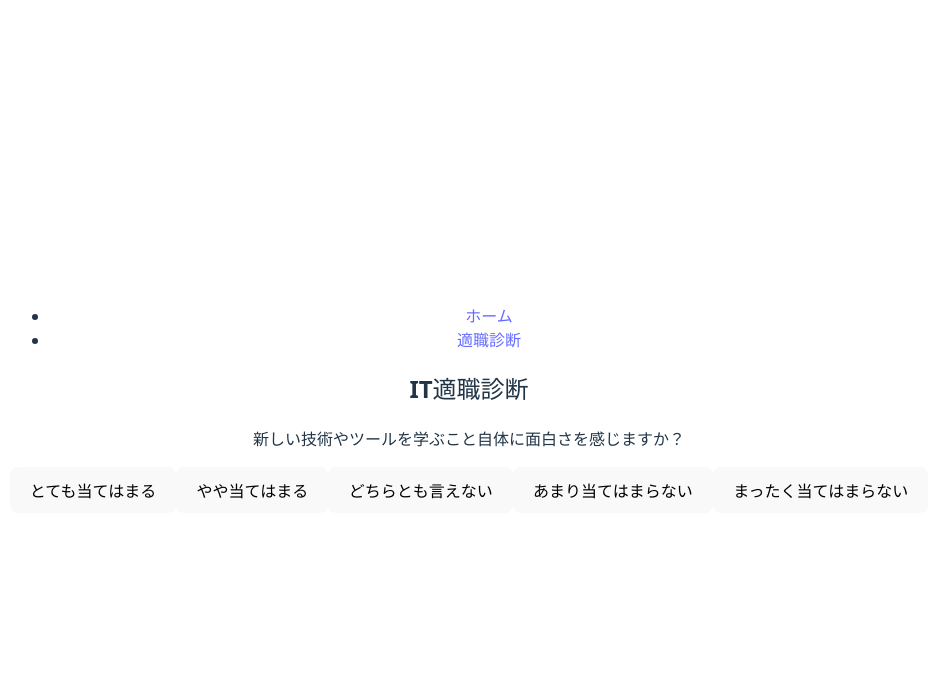
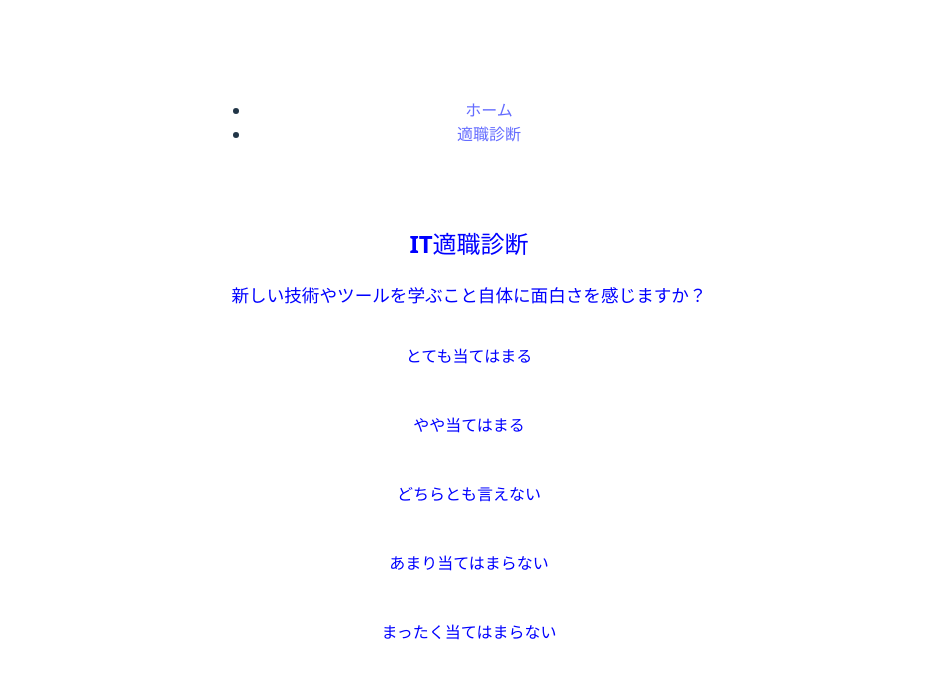
Before and after one commit to K-it55/IT_Career_Compass, a React (Vite) app: page /aptitude-test in a window 1280 px wide. Shown: the top 678 px of the page, without its empty margins (171-1109 px from the left). Built offline with nearby package versions, Linux system fonts and the light colour scheme.

Commit message:
職種を変更し、質問も変更

```diff
--- a/src/App.tsx
+++ b/src/App.tsx
@@ -1,7 +1,8 @@
 import { BrowserRouter as Router, Routes, Route, Link } from 'react-router-dom';
 import Home from './pages/Home';
 import AptitudeTest from './pages/AptitudeTest';
-import './App.css'; // スタイルシートをインポート
+import './App.css';
+import './AptitudeTest.css';
 
 function App() {
   return (
--- a/src/AptitudeTest.css
+++ b/src/AptitudeTest.css
@@ -1,45 +1,70 @@
-/* src/AptitudeTest.css */
+/* アプリケーション全体のコンテナのスタイル */
 .aptitude-test-container {
+  display: flex;
+  flex-direction: column;
+  align-items: center;
+  text-align: center;
   max-width: 600px;
   margin: 40px auto;
   padding: 20px;
-  border: 1px solid #ccc;
+  background-color: #ffffff;
   border-radius: 8px;
-  text-align: center;
 }
 
-.options-container {
-  margin-top: 20px;
+.aptitude-test-container h2 {
+  color: blue;
 }
 
+.aptitude-test-container p {
+  font-size: 1.1em;
+  color: blue;
+  margin-bottom: 20px;
+}
+
+/* 質問の選択肢を格納するコンテナのスタイル */
+.options-container {
+  display: flex; /* ボタンを柔軟に配置するためのフレックスボックス */
+  flex-direction: column; /* これがボタンを縦並びにします */
+  gap: 15px; /* ボタン間の間隔を空けます */
+  width: 100%; /* コンテナの幅を100%に設定 */
+  align-items: center; /* 子要素（ボタン）を中央に配置します */
+}
+
+/* 選択肢ボタン自体のスタイル */
 .options-container button {
   padding: 10px 20px;
   margin: 5px;
+  color: blue; /* ボタンの文字色 */
+  background-color: #ffffff; /* ボタンの背景色 */
   border: none;
-  background-color: #007bff;
-  color: white;
   cursor: pointer;
   border-radius: 5px;
 }
 
 .options-container button:hover {
-  background-color: #0056b3;
+  background-color: #e0e2e5;  /* ホバー時に少し暗くする */
+  border-color: #a0a0a0; /* ホバー時に枠線の色を変える */
+  transform: translateY(-2px); /* ホバー時に少し上に移動するエフェクト */
 }
 
+/* 診断結果のスタイル */
 .result-container {
-  text-align: left; /* 結果のテキストを左寄せにする */
+  text-align: left;
+  width: 100%;
+  max-width: 600px;
 }
 
 .job-details {
   margin-top: 20px;
   padding: 20px;
-  background-color: #f9f9f9;
+  background-color: #e9ecef;
   border-radius: 8px;
 }
 
 .job-details h4 {
   border-bottom: 2px solid #007bff;
   padding-bottom: 5px;
+  margin-bottom: 10px;
 }
 
 .job-details ul {
@@ -48,8 +73,9 @@
 }
 
 .job-details li {
-  background-color: #e9ecef;
-  padding: 10px;
-  margin-bottom: 8px;
+  background-color: #f8f9fa;
+  padding: 12px;
+  margin-bottom: 10px;
   border-radius: 5px;
+  box-shadow: 0 2px 4px rgba(0, 0, 0, 0.05);
 }
--- a/src/data/questions.ts
+++ b/src/data/questions.ts
@@ -3,176 +3,165 @@ export const questions = [
     id: 1,
     text: '新しい技術やツールを学ぶこと自体に面白さを感じますか？',
     options: [
-      { text: 'とても当てはまる', scores: { frontend: 5, backend: 5, infra: 5, pm: 3, data: 4, designer: 3 } },
-      { text: 'やや当てはまる', scores: { frontend: 4, backend: 4, infra: 4, pm: 2, data: 3, designer: 2 } },
-      { text: 'どちらとも言えない', scores: { frontend: 3, backend: 3, infra: 3, pm: 2, data: 3, designer: 2 } },
-      { text: 'あまり当てはまらない', scores: { frontend: 2, backend: 2, infra: 2, pm: 2, data: 2, designer: 1 } },
-      { text: 'まったく当てはまらない', scores: { frontend: 1, backend: 1, infra: 1, pm: 1, data: 1, designer: 1 } },
+      { text: 'とても当てはまる', scores: { frontend: 5, backend: 5, infra: 5, security: 4, data: 4, pm: 3 } },
+      { text: 'やや当てはまる', scores: { frontend: 4, backend: 4, infra: 4, security: 3, data: 3, pm: 2 } },
+      { text: 'どちらとも言えない', scores: { frontend: 3, backend: 3, infra: 3, security: 3, data: 3, pm: 2 } },
+      { text: 'あまり当てはまらない', scores: { frontend: 2, backend: 2, infra: 2, security: 2, data: 2, pm: 1 } },
+      { text: 'まったく当てはまらない', scores: { frontend: 1, backend: 1, infra: 1, security: 1, data: 1, pm: 1 } },
     ],
   },
   {
     id: 2,
     text: '論理的に物事を考え、複雑な問題を解くのが得意ですか？',
     options: [
-      { text: 'とても当てはまる', scores: { frontend: 4, backend: 5, infra: 5, pm: 4, data: 5, designer: 2 } },
-      { text: 'やや当てはまる', scores: { frontend: 3, backend: 4, infra: 4, pm: 3, data: 4, designer: 2 } },
-      { text: 'どちらとも言えない', scores: { frontend: 3, backend: 3, infra: 3, pm: 3, data: 3, designer: 2 } },
-      { text: 'あまり当てはまらない', scores: { frontend: 2, backend: 2, infra: 2, pm: 2, data: 2, designer: 1 } },
-      { text: 'まったく当てはまらない', scores: { frontend: 1, backend: 1, infra: 1, pm: 1, data: 1, designer: 1 } },
+      { text: 'とても当てはまる', scores: { frontend: 4, backend: 5, infra: 5, security: 5, data: 5, pm: 4 } },
+      { text: 'やや当てはまる', scores: { frontend: 3, backend: 4, infra: 4, security: 4, data: 4, pm: 3 } },
+      { text: 'どちらとも言えない', scores: { frontend: 3, backend: 3, infra: 3, security: 3, data: 3, pm: 3 } },
+      { text: 'あまり当てはまらない', scores: { frontend: 2, backend: 2, infra: 2, security: 2, data: 2, pm: 2 } },
+      { text: 'まったく当てはまらない', scores: { frontend: 1, backend: 1, infra: 1, security: 1, data: 1, pm: 1 } },
     ],
   },
   {
     id: 3,
     text: 'デザインや見た目にこだわり、美しいものを作ることに興味がありますか？',
     options: [
-      { text: 'とても当てはまる', scores: { frontend: 4, backend: 1, infra: 1, pm: 2, data: 1, designer: 5 } },
-      { text: 'やや当てはまる', scores: { frontend: 3, backend: 1, infra: 1, pm: 2, data: 1, designer: 4 } },
-      { text: 'どちらとも言えない', scores: { frontend: 3, backend: 2, infra: 2, pm: 2, data: 2, designer: 3 } },
-      { text: 'あまり当てはまらない', scores: { frontend: 2, backend: 3, infra: 3, pm: 3, data: 3, designer: 2 } },
-      { text: 'まったく当てはまらない', scores: { frontend: 1, backend: 4, infra: 4, pm: 3, data: 4, designer: 1 } },
+      { text: 'とても当てはまる', scores: { frontend: 5, backend: 1, infra: 1, security: 1, data: 1, pm: 2 } },
+      { text: 'やや当てはまる', scores: { frontend: 4, backend: 1, infra: 1, security: 1, data: 1, pm: 2 } },
+      { text: 'どちらとも言えない', scores: { frontend: 3, backend: 2, infra: 2, security: 2, data: 2, pm: 3 } },
+      { text: 'あまり当てはまらない', scores: { frontend: 2, backend: 3, infra: 3, security: 3, data: 3, pm: 3 } },
+      { text: 'まったく当てはまらない', scores: { frontend: 1, backend: 4, infra: 4, security: 4, data: 4, pm: 4 } },
     ],
   },
   {
     id: 4,
     text: '膨大なデータから傾向やパターンを見つけ出す作業が好きですか？',
     options: [
-      { text: 'とても当てはまる', scores: { frontend: 2, backend: 3, infra: 2, pm: 2, data: 5, designer: 1 } },
-      { text: 'やや当てはまる', scores: { frontend: 2, backend: 3, infra: 2, pm: 2, data: 4, designer: 1 } },
-      { text: 'どちらとも言えない', scores: { frontend: 3, backend: 3, infra: 3, pm: 3, data: 3, designer: 2 } },
-      { text: 'あまり当てはまらない', scores: { frontend: 3, backend: 2, infra: 3, pm: 4, data: 2, designer: 3 } },
-      { text: 'まったく当てはまらない', scores: { frontend: 4, backend: 2, infra: 4, pm: 5, data: 1, designer: 4 } },
+      { text: 'とても当てはまる', scores: { frontend: 2, backend: 3, infra: 2, security: 3, data: 5, pm: 3 } },
+      { text: 'やや当てはまる', scores: { frontend: 2, backend: 3, infra: 2, security: 3, data: 4, pm: 2 } },
+      { text: 'どちらとも言えない', scores: { frontend: 3, backend: 3, infra: 3, security: 3, data: 3, pm: 3 } },
+      { text: 'あまり当てはまらない', scores: { frontend: 3, backend: 2, infra: 3, security: 2, data: 2, pm: 4 } },
+      { text: 'まったく当てはまらない', scores: { frontend: 4, backend: 2, infra: 4, security: 2, data: 1, pm: 5 } },
     ],
   },
   {
     id: 5,
     text: 'チームをまとめたり、プロジェクト全体の進行管理をすることに興味がありますか？',
     options: [
-      { text: 'とても当てはまる', scores: { frontend: 2, backend: 2, infra: 2, pm: 5, data: 3, designer: 2 } },
-      { text: 'やや当てはまる', scores: { frontend: 2, backend: 2, infra: 2, pm: 4, data: 2, designer: 2 } },
-      { text: 'どちらとも言えない', scores: { frontend: 3, backend: 3, infra: 3, pm: 3, data: 3, designer: 3 } },
-      { text: 'あまり当てはまらない', scores: { frontend: 3, backend: 3, infra: 3, pm: 2, data: 2, designer: 3 } },
-      { text: 'まったく当てはまらない', scores: { frontend: 4, backend: 4, infra: 4, pm: 1, data: 2, designer: 4 } },
+      { text: 'とても当てはまる', scores: { frontend: 2, backend: 2, infra: 2, security: 2, data: 3, pm: 5 } },
+      { text: 'やや当てはまる', scores: { frontend: 2, backend: 2, infra: 2, security: 2, data: 2, pm: 4 } },
+      { text: 'どちらとも言えない', scores: { frontend: 3, backend: 3, infra: 3, security: 3, data: 3, pm: 3 } },
+      { text: 'あまり当てはまらない', scores: { frontend: 3, backend: 3, infra: 3, security: 3, data: 2, pm: 2 } },
+      { text: 'まったく当てはまらない', scores: { frontend: 4, backend: 4, infra: 4, security: 4, data: 2, pm: 1 } },
     ],
   },
   {
     id: 6,
     text: 'システムの基盤となるサーバーやネットワークを構築・管理することに魅力を感じますか？',
     options: [
-      { text: 'とても当てはまる', scores: { frontend: 2, backend: 3, infra: 5, pm: 2, data: 2, designer: 1 } },
-      { text: 'やや当てはまる', scores: { frontend: 2, backend: 3, infra: 4, pm: 2, data: 2, designer: 1 } },
-      { text: 'どちらとも言えない', scores: { frontend: 3, backend: 3, infra: 3, pm: 3, data: 3, designer: 2 } },
-      { text: 'あまり当てはまらない', scores: { frontend: 4, backend: 3, infra: 2, pm: 3, data: 3, designer: 3 } },
-      { text: 'まったく当てはまらない', scores: { frontend: 5, backend: 4, infra: 1, pm: 4, data: 4, designer: 4 } },
+      { text: 'とても当てはまる', scores: { frontend: 2, backend: 3, infra: 5, security: 4, data: 2, pm: 2 } },
+      { text: 'やや当てはまる', scores: { frontend: 2, backend: 3, infra: 4, security: 3, data: 2, pm: 2 } },
+      { text: 'どちらとも言えない', scores: { frontend: 3, backend: 3, infra: 3, security: 3, data: 3, pm: 3 } },
+      { text: 'あまり当てはまらない', scores: { frontend: 4, backend: 3, infra: 2, security: 2, data: 3, pm: 3 } },
+      { text: 'まったく当てはまらない', scores: { frontend: 5, backend: 4, infra: 1, security: 1, data: 4, pm: 4 } },
     ],
   },
   {
     id: 7,
     text: 'ユーザーが直接触れる部分（ボタンや画面など）の開発をしたいですか？',
     options: [
-      { text: 'とても当てはまる', scores: { frontend: 5, backend: 2, infra: 1, pm: 2, data: 1, designer: 3 } },
-      { text: 'やや当てはまる', scores: { frontend: 4, backend: 2, infra: 1, pm: 2, data: 1, designer: 3 } },
-      { text: 'どちらとも言えない', scores: { frontend: 3, backend: 3, infra: 2, pm: 3, data: 2, designer: 3 } },
-      { text: 'あまり当てはまらない', scores: { frontend: 2, backend: 4, infra: 3, pm: 3, data: 3, designer: 2 } },
-      { text: 'まったく当てはまらない', scores: { frontend: 1, backend: 5, infra: 4, pm: 4, data: 4, designer: 1 } },
+      { text: 'とても当てはまる', scores: { frontend: 5, backend: 2, infra: 1, security: 1, data: 1, pm: 2 } },
+      { text: 'やや当てはまる', scores: { frontend: 4, backend: 2, infra: 1, security: 1, data: 1, pm: 2 } },
+      { text: 'どちらとも言えない', scores: { frontend: 3, backend: 3, infra: 2, security: 2, data: 2, pm: 3 } },
+      { text: 'あまり当てはまらない', scores: { frontend: 2, backend: 4, infra: 3, security: 3, data: 3, pm: 3 } },
+      { text: 'まったく当てはまらない', scores: { frontend: 1, backend: 5, infra: 4, security: 4, data: 4, pm: 4 } },
     ],
   },
   {
     id: 8,
-    text: 'コードを書く際に、可読性やメンテナンス性を重視しますか？',
+    text: '不正アクセスや情報漏洩といったセキュリティリスクに関心がありますか？',
     options: [
-      { text: 'とても当てはまる', scores: { frontend: 4, backend: 5, infra: 4, pm: 3, data: 4, designer: 2 } },
-      { text: 'やや当てはまる', scores: { frontend: 4, backend: 4, infra: 3, pm: 3, data: 3, designer: 2 } },
-      { text: 'どちらとも言えない', scores: { frontend: 3, backend: 3, infra: 3, pm: 3, data: 3, designer: 3 } },
-      { text: 'あまり当てはまらない', scores: { frontend: 2, backend: 2, infra: 2, pm: 2, data: 2, designer: 3 } },
-      { text: 'まったく当てはまらない', scores: { frontend: 1, backend: 1, infra: 1, pm: 1, data: 1, designer: 4 } },
+      { text: 'とても当てはまる', scores: { frontend: 2, backend: 3, infra: 4, security: 5, data: 3, pm: 4 } },
+      { text: 'やや当てはまる', scores: { frontend: 2, backend: 3, infra: 3, security: 4, data: 2, pm: 3 } },
+      { text: 'どちらとも言えない', scores: { frontend: 3, backend: 3, infra: 3, security: 3, data: 3, pm: 3 } },
+      { text: 'あまり当てはまらない', scores: { frontend: 3, backend: 2, infra: 2, security: 2, data: 2, pm: 2 } },
+      { text: 'まったく当てはまらない', scores: { frontend: 4, backend: 1, infra: 1, security: 1, data: 1, pm: 1 } },
     ],
   },
   {
     id: 9,
     text: '新しい人や技術について、人に教えるのが得意ですか？',
     options: [
-      { text: 'とても当てはまる', scores: { frontend: 2, backend: 2, infra: 3, pm: 5, data: 2, designer: 2 } },
-      { text: 'やや当てはまる', scores: { frontend: 2, backend: 2, infra: 3, pm: 4, data: 2, designer: 2 } },
-      { text: 'どちらとも言えない', scores: { frontend: 3, backend: 3, infra: 3, pm: 3, data: 3, designer: 3 } },
-      { text: 'あまり当てはまらない', scores: { frontend: 3, backend: 3, infra: 2, pm: 2, data: 3, designer: 3 } },
-      { text: 'まったく当てはまらない', scores: { frontend: 4, backend: 4, infra: 1, pm: 1, data: 4, designer: 4 } },
+      { text: 'とても当てはまる', scores: { frontend: 2, backend: 2, infra: 3, security: 2, data: 2, pm: 5 } },
+      { text: 'やや当てはまる', scores: { frontend: 2, backend: 2, infra: 3, security: 2, data: 2, pm: 4 } },
+      { text: 'どちらとも言えない', scores: { frontend: 3, backend: 3, infra: 3, security: 3, data: 3, pm: 3 } },
+      { text: 'あまり当てはまらない', scores: { frontend: 3, backend: 3, infra: 2, security: 3, data: 3, pm: 2 } },
+      { text: 'まったく当てはまらない', scores: { frontend: 4, backend: 4, infra: 1, security: 4, data: 4, pm: 1 } },
     ],
   },
   {
     id: 10,
-    text: '細部にまで気を配り、不具合を見つけるのが得意ですか？',
+    text: 'データの分析結果を分かりやすく図やグラフで表現するのが好きですか？',
     options: [
-      { text: 'とても当てはまる', scores: { frontend: 4, backend: 4, infra: 4, pm: 3, data: 3, designer: 4 } },
-      { text: 'やや当てはまる', scores: { frontend: 3, backend: 3, infra: 3, pm: 2, data: 3, designer: 3 } },
-      { text: 'どちらとも言えない', scores: { frontend: 3, backend: 3, infra: 3, pm: 3, data: 3, designer: 3 } },
-      { text: 'あまり当てはまらない', scores: { frontend: 2, backend: 2, infra: 2, pm: 3, data: 2, designer: 2 } },
-      { text: 'まったく当てはまらない', scores: { frontend: 1, backend: 1, infra: 1, pm: 4, data: 1, designer: 1 } },
+      { text: 'とても当てはまる', scores: { frontend: 4, backend: 2, infra: 2, security: 3, data: 5, pm: 4 } },
+      { text: 'やや当てはまる', scores: { frontend: 3, backend: 2, infra: 2, security: 2, data: 4, pm: 3 } },
+      { text: 'どちらとも言えない', scores: { frontend: 3, backend: 3, infra: 3, security: 3, data: 3, pm: 3 } },
+      { text: 'あまり当てはまらない', scores: { frontend: 2, backend: 4, infra: 3, security: 3, data: 2, pm: 2 } },
+      { text: 'まったく当てはまらない', scores: { frontend: 1, backend: 5, infra: 4, security: 4, data: 1, pm: 1 } },
     ],
   },
   {
     id: 11,
-    text: '長期的な視点で、システムの将来像を考えるのが好きですか？',
+    text: '長期的な視点で、システムの将来像や全体設計を考えるのが好きですか？',
     options: [
-      { text: 'とても当てはまる', scores: { frontend: 3, backend: 4, infra: 5, pm: 5, data: 4, designer: 2 } },
-      { text: 'やや当てはまる', scores: { frontend: 3, backend: 4, infra: 4, pm: 4, data: 4, designer: 2 } },
-      { text: 'どちらとも言えない', scores: { frontend: 3, backend: 3, infra: 3, pm: 3, data: 3, designer: 3 } },
-      { text: 'あまり当てはまらない', scores: { frontend: 2, backend: 2, infra: 2, pm: 2, data: 2, designer: 3 } },
-      { text: 'まったく当てはまらない', scores: { frontend: 1, backend: 1, infra: 1, pm: 1, data: 1, designer: 4 } },
+      { text: 'とても当てはまる', scores: { frontend: 3, backend: 4, infra: 5, security: 4, data: 4, pm: 5 } },
+      { text: 'やや当てはまる', scores: { frontend: 3, backend: 4, infra: 4, security: 3, data: 3, pm: 4 } },
+      { text: 'どちらとも言えない', scores: { frontend: 3, backend: 3, infra: 3, security: 3, data: 3, pm: 3 } },
+      { text: 'あまり当てはまらない', scores: { frontend: 2, backend: 2, infra: 2, security: 2, data: 2, pm: 2 } },
+      { text: 'まったく当てはまらない', scores: { frontend: 1, backend: 1, infra: 1, security: 1, data: 1, pm: 1 } },
     ],
   },
   {
     id: 12,
-    text: 'ユーザーからのフィードバックを元に、改善を繰り返すことにやりがいを感じますか？',
+    text: '見えないところでシステムがスムーズに動く仕組みを作ることに喜びを感じますか？',
     options: [
-      { text: 'とても当てはまる', scores: { frontend: 5, backend: 3, infra: 2, pm: 4, data: 3, designer: 5 } },
-      { text: 'やや当てはまる', scores: { frontend: 4, backend: 3, infra: 2, pm: 3, data: 3, designer: 4 } },
-      { text: 'どちらとも言えない', scores: { frontend: 3, backend: 3, infra: 3, pm: 3, data: 3, designer: 3 } },
-      { text: 'あまり当てはまらない', scores: { frontend: 2, backend: 2, infra: 3, pm: 2, data: 2, designer: 2 } },
-      { text: 'まったく当てはまらない', scores: { frontend: 1, backend: 1, infra: 4, pm: 1, data: 1, designer: 1 } },
+      { text: 'とても当てはまる', scores: { frontend: 2, backend: 5, infra: 4, security: 3, data: 3, pm: 2 } },
+      { text: 'やや当てはまる', scores: { frontend: 2, backend: 4, infra: 3, security: 3, data: 3, pm: 2 } },
+      { text: 'どちらとも言えない', scores: { frontend: 3, backend: 3, infra: 3, security: 3, data: 3, pm: 3 } },
+      { text: 'あまり当てはまらない', scores: { frontend: 4, backend: 2, infra: 2, security: 2, data: 2, pm: 3 } },
+      { text: 'まったく当てはまらない', scores: { frontend: 5, backend: 1, infra: 1, security: 1, data: 1, pm: 4 } },
     ],
   },
   {
     id: 13,
-    text: '複数の異なる技術やシステムを組み合わせて動かすことに興味がありますか？',
+    text: '物事の弱点やリスクを予測し、それを防ぐための対策を考えるのが得意ですか？',
     options: [
-      { text: 'とても当てはまる', scores: { frontend: 3, backend: 4, infra: 5, pm: 4, data: 4, designer: 2 } },
-      { text: 'やや当てはまる', scores: { frontend: 3, backend: 4, infra: 4, pm: 3, data: 3, designer: 2 } },
-      { text: 'どちらとも言えない', scores: { frontend: 3, backend: 3, infra: 3, pm: 3, data: 3, designer: 3 } },
-      { text: 'あまり当てはまらない', scores: { frontend: 2, backend: 2, infra: 2, pm: 2, data: 2, designer: 3 } },
-      { text: 'まったく当てはまらない', scores: { frontend: 1, backend: 1, infra: 1, pm: 1, data: 1, designer: 4 } },
+      { text: 'とても当てはまる', scores: { frontend: 2, backend: 3, infra: 4, security: 5, data: 3, pm: 4 } },
+      { text: 'やや当てはまる', scores: { frontend: 2, backend: 3, infra: 3, security: 4, data: 3, pm: 3 } },
+      { text: 'どちらとも言えない', scores: { frontend: 3, backend: 3, infra: 3, security: 3, data: 3, pm: 3 } },
+      { text: 'あまり当てはまらない', scores: { frontend: 3, backend: 2, infra: 2, security: 2, data: 2, pm: 2 } },
+      { text: 'まったく当てはまらない', scores: { frontend: 4, backend: 1, infra: 1, security: 1, data: 1, pm: 1 } },
     ],
   },
   {
     id: 14,
-    text: '複雑な情報を誰にでも分かりやすく整理して伝えるのが得意ですか？',
+    text: 'ユーザーからのフィードバックを元に、改善を繰り返すことにやりがいを感じますか？',
     options: [
-      { text: 'とても当てはまる', scores: { frontend: 3, backend: 2, infra: 2, pm: 5, data: 4, designer: 5 } },
-      { text: 'やや当てはまる', scores: { frontend: 3, backend: 2, infra: 2, pm: 4, data: 3, designer: 4 } },
-      { text: 'どちらとも言えない', scores: { frontend: 3, backend: 3, infra: 3, pm: 3, data: 3, designer: 3 } },
-      { text: 'あまり当てはまらない', scores: { frontend: 2, backend: 4, infra: 4, pm: 2, data: 2, designer: 2 } },
-      { text: 'まったく当てはまらない', scores: { frontend: 1, backend: 5, infra: 5, pm: 1, data: 1, designer: 1 } },
+      { text: 'とても当てはまる', scores: { frontend: 5, backend: 3, infra: 2, security: 2, data: 3, pm: 4 } },
+      { text: 'やや当てはまる', scores: { frontend: 4, backend: 3, infra: 2, security: 2, data: 3, pm: 3 } },
+      { text: 'どちらとも言えない', scores: { frontend: 3, backend: 3, infra: 3, security: 3, data: 3, pm: 3 } },
+      { text: 'あまり当てはまらない', scores: { frontend: 2, backend: 2, infra: 3, security: 3, data: 2, pm: 2 } },
+      { text: 'まったく当てはまらない', scores: { frontend: 1, backend: 1, infra: 4, security: 4, data: 1, pm: 1 } },
     ],
   },
   {
     id: 15,
     text: '数字や統計を使って、客観的に物事を判断したいですか？',
     options: [
-      { text: 'とても当てはまる', scores: { frontend: 2, backend: 3, infra: 3, pm: 3, data: 5, designer: 1 } },
-      { text: 'やや当てはまる', scores: { frontend: 2, backend: 3, infra: 3, pm: 3, data: 4, designer: 1 } },
-      { text: 'どちらとも言えない', scores: { frontend: 3, backend: 3, infra: 3, pm: 3, data: 3, designer: 2 } },
-      { text: 'あまり当てはまらない', scores: { frontend: 4, backend: 2, infra: 2, pm: 2, data: 2, designer: 3 } },
-      { text: 'まったく当てはまらない', scores: { frontend: 5, backend: 1, infra: 1, pm: 1, data: 1, designer: 4 } },
-    ],
-  },
-  {
-    id: 16,
-    text: '新しい技術を試すために、時間をかけて調査や実験をすることに抵抗はありませんか？',
-    options: [
-      { text: 'とても当てはまる', scores: { frontend: 4, backend: 5, infra: 4, pm: 2, data: 4, designer: 2 } },
-      { text: 'やや当てはまる', scores: { frontend: 3, backend: 4, infra: 3, pm: 2, data: 3, designer: 2 } },
-      { text: 'どちらとも言えない', scores: { frontend: 3, backend: 3, infra: 3, pm: 3, data: 3, designer: 3 } },
-      { text: 'あまり当てはまらない', scores: { frontend: 2, backend: 2, infra: 2, pm: 3, data: 2, designer: 3 } },
-      { text: 'まったく当てはまらない', scores: { frontend: 1, backend: 1, infra: 1, pm: 4, data: 1, designer: 4 } },
+      { text: 'とても当てはまる', scores: { frontend: 2, backend: 3, infra: 3, security: 3, data: 5, pm: 4 } },
+      { text: 'やや当てはまる', scores: { frontend: 2, backend: 3, infra: 3, security: 3, data: 4, pm: 3 } },
+      { text: 'どちらとも言えない', scores: { frontend: 3, backend: 3, infra: 3, security: 3, data: 3, pm: 3 } },
+      { text: 'あまり当てはまらない', scores: { frontend: 4, backend: 2, infra: 2, security: 2, data: 2, pm: 2 } },
+      { text: 'まったく当てはまらない', scores: { frontend: 5, backend: 1, infra: 1, security: 1, data: 1, pm: 1 } },
     ],
   },
 ];
--- a/src/pages/Home.tsx
+++ b/src/pages/Home.tsx
@@ -1,9 +1,8 @@
 const Home = () => {
   return (
-    <div>
-      <h1>ITキャリア支援サイトへようこそ！</h1>
+    <div className="home-container">
+      <h1>ITキャリア羅針盤サイト</h1>
       <p>このサイトでは、あなたのITキャリアをサポートします。</p>
-      {/* 他のホームページコンテンツを追加 */}
     </div>
   );
 };
```
Also changed, not shown: src/data/jobData.ts (+11 -12 lines), src/pages/AptitudeTest.tsx (+4 -6 lines).
